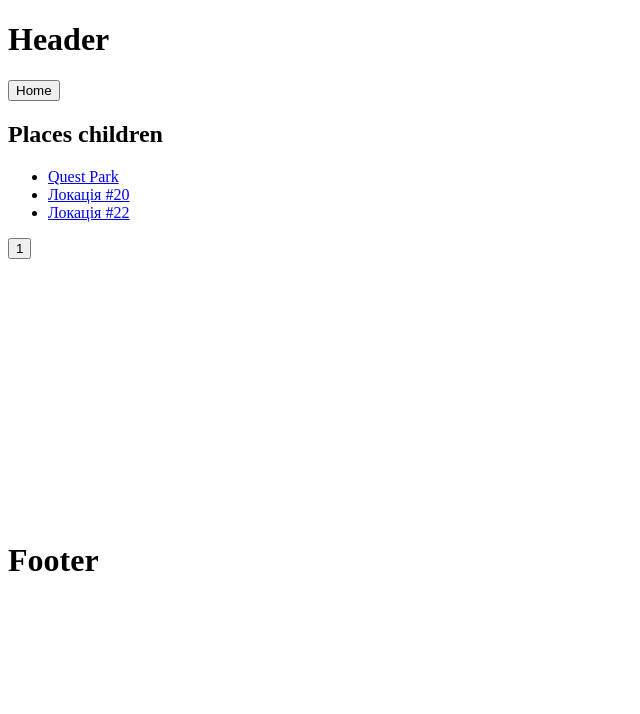
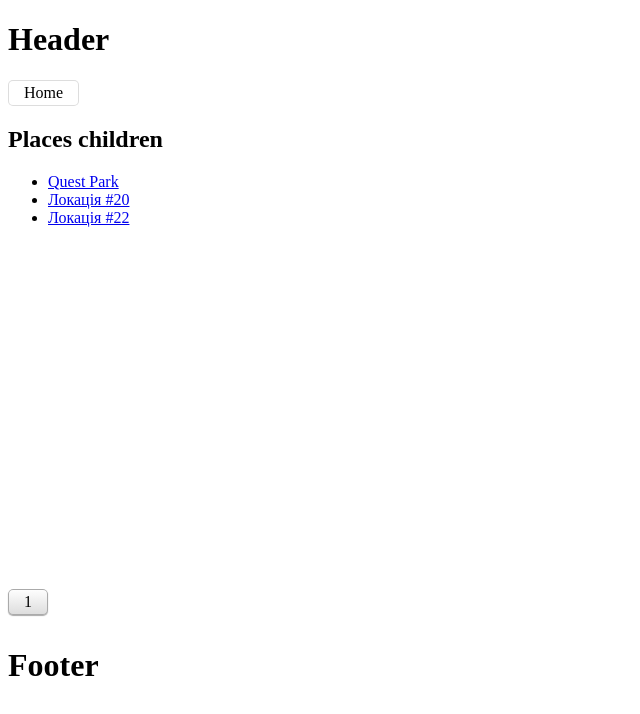
Before and after one commit to AntonNemesh/activity.ck.ua-frontend, an Angular app: page /places/children in a window 1280 px wide. Shown: the top 714 px of the page, without its empty margins (0-640 px from the left). Built offline with nearby package versions, Linux system fonts and the light colour scheme; data requests are answered from the project's data file.

Commit message:
tk001.1: implement pagination logic

```diff
--- a/src/app/modules/layout/components/layout-header/layout-header.component.html
+++ b/src/app/modules/layout/components/layout-header/layout-header.component.html
@@ -1,4 +1,4 @@
 <header>
   <h1>Header</h1>
-  <button routerLink="">Home</button>
+  <a class="button" routerLink="">Home</a>
 </header>
--- a/src/app/modules/layout/components/layout/layout.component.css
+++ b/src/app/modules/layout/components/layout/layout.component.css
@@ -1,3 +1,3 @@
 .content {
-  min-height: 400px;
+  min-height: 500px;
 }
--- a/src/app/modules/pages/places-page/components/places-page-view/places-page-view.component.css
+++ b/src/app/modules/pages/places-page/components/places-page-view/places-page-view.component.css
@@ -0,0 +1,3 @@
+ul {
+  min-height: 400px;
+}
--- a/src/app/modules/pages/places-page/components/places-page-view/places-page-view.component.html
+++ b/src/app/modules/pages/places-page/components/places-page-view/places-page-view.component.html
@@ -1,8 +1,13 @@
 <app-layout>
   <h2>Places {{categoryId}}</h2>
-  <app-filter-by-type (filterStateChange)="updateFilterState($event)" [categoryId]="categoryId"></app-filter-by-type>
+  <app-filter-by-type (filterStateChange)="updateFilterState($event)"
+                      [categoryId]="categoryId">
+  </app-filter-by-type>
   <ul>
     <li *ngFor="let place of places"><a routerLink="{{place.id}}">{{place.name}}</a></li>
   </ul>
-  <app-pagination [typesId]="typesId" [categoryId]="categoryId"></app-pagination>
+  <app-pagination (paginationStateChange)="updatePaginationState($event)"
+                  [typesId]="typesId"
+                  [categoryId]="categoryId">
+  </app-pagination>
 </app-layout>
--- a/src/app/modules/pages/places-page/components/places-page-view/places-page-view.component.ts
+++ b/src/app/modules/pages/places-page/components/places-page-view/places-page-view.component.ts
@@ -12,8 +12,8 @@ export class PlacesPageViewComponent implements OnInit {
   public places: any;
   public typesId: string[];
 
-  private perPage = this.placesService.getPerPage();
-  public page = 1;
+  private perPage;
+  private page;
 
   constructor(private route: ActivatedRoute, private placesService: PlacesService) { }
 
@@ -37,8 +37,18 @@ export class PlacesPageViewComponent implements OnInit {
     this.placesService.getPlaces(options).subscribe((data: any) => { this.places = data; });
   }
 
+  private resetPage(): void {
+    this.page = 1;
+  }
+
   public updateFilterState(filterState): void {
     this.typesId = filterState;
+    this.resetPage();
+    this.updatePlaces();
+  }
+
+  public updatePaginationState(page): void {
+    this.page = page;
     this.updatePlaces();
   }
 
@@ -46,6 +56,8 @@ export class PlacesPageViewComponent implements OnInit {
     this.route.params.subscribe((params) => {
       this.categoryId = params.categoryId;
     });
+    this.perPage = this.placesService.getPerPage();
+    this.resetPage();
     this.updatePlaces();
   }
 
--- a/src/app/modules/shared/components/pagination/pagination.component.html
+++ b/src/app/modules/shared/components/pagination/pagination.component.html
@@ -1,3 +1,3 @@
 <div>
-  <button *ngFor="let item of [].constructor(totalPages); let page = index">{{page+1}}</button>
+  <a href="" (click)="setPage($event, page+1)" class="button" [class.active]="checkState(page+1)" *ngFor="let item of [].constructor(totalPages); let page = index">{{page+1}}</a>
 </div>
--- a/src/app/modules/shared/components/pagination/pagination.component.ts
+++ b/src/app/modules/shared/components/pagination/pagination.component.ts
@@ -1,4 +1,4 @@
-import { Component, Input, OnInit } from '@angular/core';
+import {Component, EventEmitter, Input, OnInit, Output} from '@angular/core';
 import {PlacesService} from '../../../../services';
 
 @Component({
@@ -11,10 +11,15 @@ export class PaginationComponent implements OnInit {
   constructor(private placesService: PlacesService) { }
 
   private typesId;
+  private page;
+
   public totalPages;
 
   @Input()
   categoryId;
+
+  @Output()
+  paginationStateChange = new EventEmitter<number>();
 
   private updateTotalPages(): void {
     let options;
@@ -26,16 +31,31 @@ export class PaginationComponent implements OnInit {
     this.totalPages = this.placesService.amountPages(options);
   }
 
+  private resetPage(): void {
+    this.page = 1;
+  }
+
+  public setPage(event, page): void {
+    event.preventDefault();
+    this.page = page;
+    this.paginationStateChange.emit(this.page);
+  }
+
+  public checkState(page): boolean {
+    return this.page === page;
+  }
+
   @Input('typesId')
   set _typesId(value) {
     if (value === undefined) { return; }
     this.typesId = value;
     this.updateTotalPages();
+    this.resetPage();
   }
-
 
   ngOnInit(): void {
     this.updateTotalPages();
+    this.resetPage();
   }
 
 }
--- a/src/styles/global-styles.part-one.css
+++ b/src/styles/global-styles.part-one.css
@@ -1,3 +1,29 @@
 body {
   background-color: white;
 }
+
+.button {
+  position: relative;
+  display: inline-block;
+  padding: 4px 16px;
+  margin-right: 1px;
+  vertical-align: middle;
+  text-align: center;
+  text-decoration: none;
+  color: #000;
+  outline: none;
+  border-radius: 5px;
+  box-shadow: 0 0 0 1px #ddd inset, 0 1px 1px #fff;
+}
+
+.button:hover {
+  background: none;
+  box-shadow: 0 0 0 1px #bbb inset, 0 1px 3px rgba(0,0,0,.5) inset, 0 3px 2px #eaeaea;
+  cursor: pointer;
+}
+
+.button.active {
+  background: #dcdcdc linear-gradient(#fff, #dcdcdc);
+  box-shadow: 0 0 0 1px #aaa inset, 0 1px 1px #aaa;
+  pointer-events: none;
+}
```
